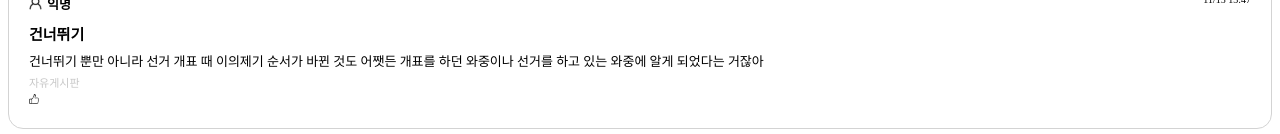
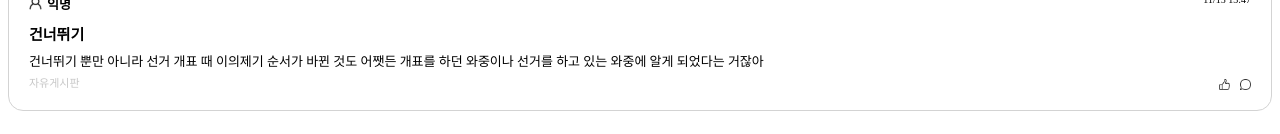
Before and after one commit to kimjunha1231/everytime, a React (Create React App) app: page / in a window 1280 px wide. Shown: the part 1002-1136 px from the top of the page. Built offline with nearby package versions, Linux system fonts and the light colour scheme.

Commit message:
mainpage

```diff
--- a/src/components/mainpage/Favor.js
+++ b/src/components/mainpage/Favor.js
@@ -109,7 +109,8 @@ const BestBoardContent = styled.div`
 `;
 
 const BestBoardBottom = styled.div`
-
+  display: flex;
+  justify-content:space-between;
 `;
 
 const BestBoardContentBoardName = styled.div`
@@ -118,10 +119,18 @@ const BestBoardContentBoardName = styled.div`
   margin-top: 4px;
   color: #c7c7c7;
 `;
+const BestBoardBottomIconBox = styled.div`
+  font-size:10px;
+  display: flex;
+  align-items: flex-end;
+`;
 const LikeIcon = styled.img`
-  width: 10px;
+  width: 11px;
+  margin-right: 10px;
 `;
-
+const ChatIcon = styled.img`
+  width: 11px;
+`;
 const Favor = () => {
 
   return (
@@ -227,7 +236,10 @@ const Favor = () => {
           </BestBoardCenter>
           <BestBoardBottom>
             <BestBoardContentBoardName>자유게시판</BestBoardContentBoardName>
-            <LikeIcon src={BoardIcon.like} alt="like"></LikeIcon>
+            <BestBoardBottomIconBox>
+              <LikeIcon src={BoardIcon.like} alt="like"></LikeIcon>
+              <ChatIcon src={BoardIcon.chat} alt="chat"></ChatIcon>
+            </BestBoardBottomIconBox>
           </BestBoardBottom>
         </BestBoardList>
       </Board>
--- a/src/path/Resources.js
+++ b/src/path/Resources.js
@@ -4,6 +4,7 @@ import slick from "../img/slick.jpg";
 import newIcon from "../img/new.png";
 import anonymIcon from "../img/anonym.png";
 import like from "../img/like.png";
+import chat from "../img/chat.png";
 
 
 export const navIcons = {
@@ -17,4 +18,5 @@ export const BoardIcon = {
    newIcon,
    anonymIcon,
    like,
+   chat,
 };
```
